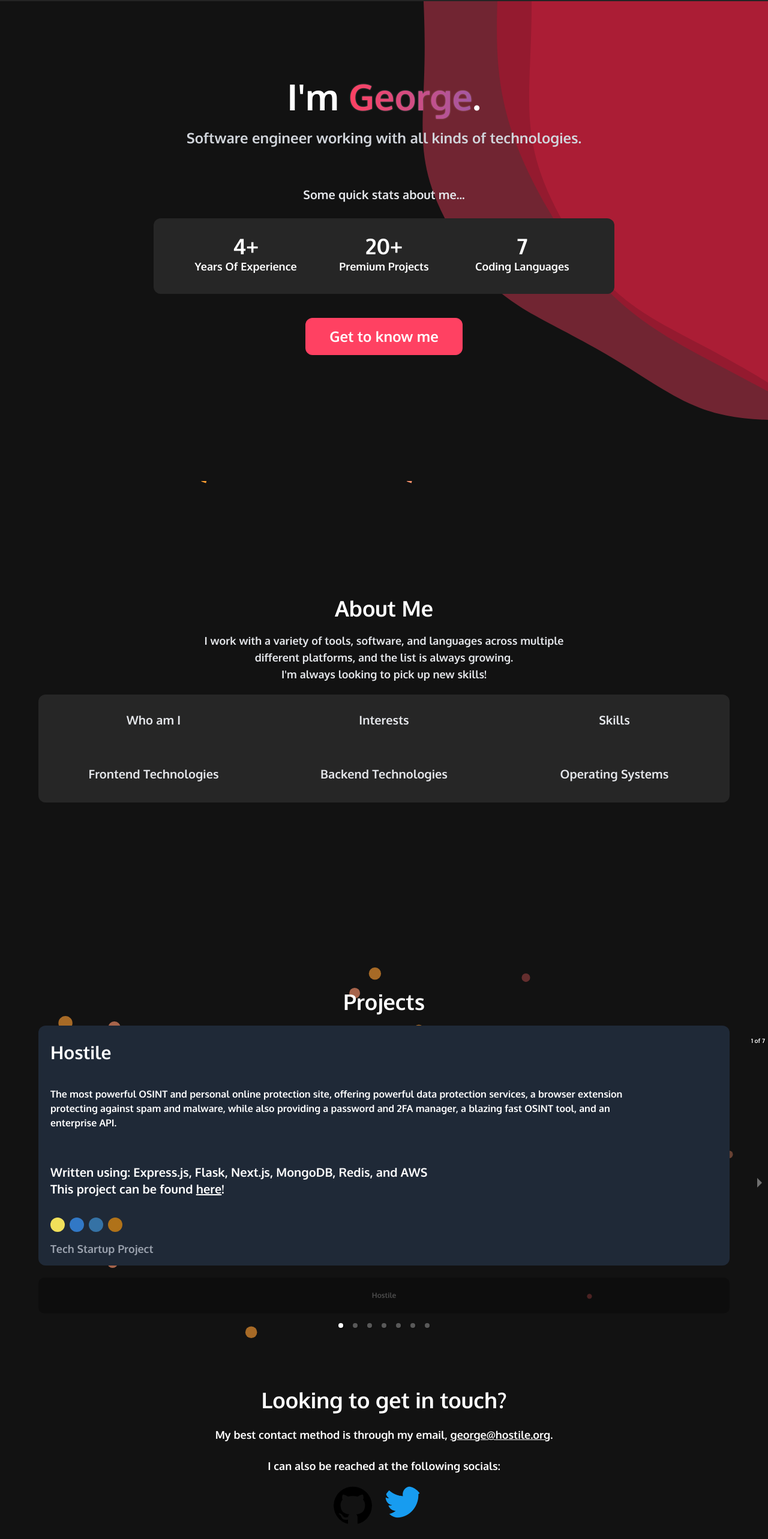
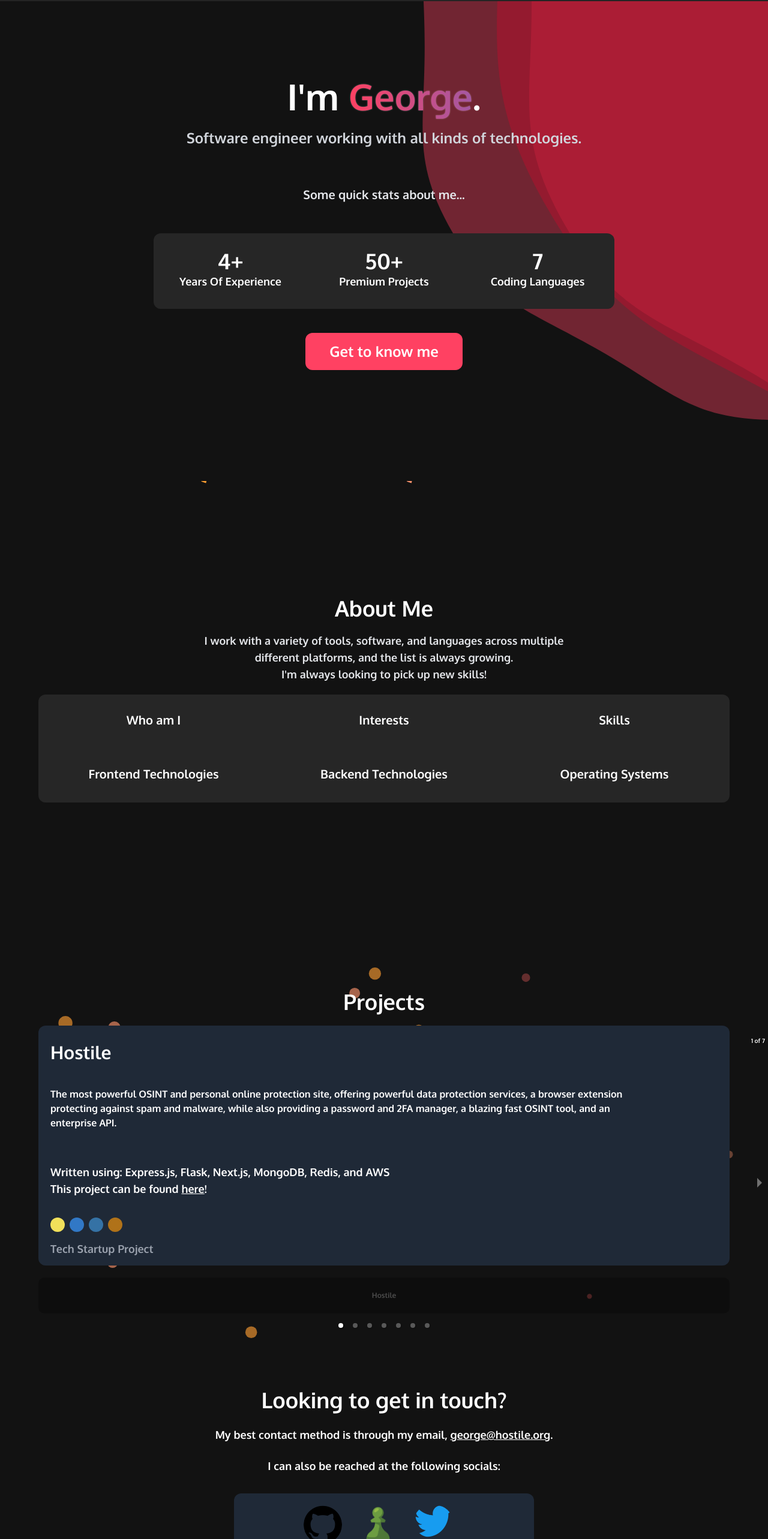
Before and after one commit to george/portfolio-site, a React (Create React App) app: page / in a window 1280 px wide. Shown: the part 84-2650 px from the top of the page at 60% size. Built offline with nearby package versions, Linux system fonts and the light colour scheme.

Commit message:
Redesigned logos, fixed typos

```diff
--- a/src/components/about/AboutMeSection.tsx
+++ b/src/components/about/AboutMeSection.tsx
@@ -24,13 +24,13 @@ export const AboutMeSection:React.FC<AboutMeProps> = (props: AboutMeProps) => {
 
     return (
         <motion.div animate={open ? 'open' : 'closed'} className='pt-2 pb-5'>
-            <button onClick={() => setOpen(!open)} className='items-center justify-between'>
+            <button onClick={() => setOpen(!open)} className='items-center justify-between text-white'>
                 <motion.div animate={open ? 'open' : 'closed'}>
-                    <span className={'text-center text-xl text-gray-200 font-medium'}>
+                    <span className={'text-center text-xl font-medium'}>
                         {props.title}
                     </span>
-                    <motion.div initial={false} animate={animationData} className='overflow-hidden text-gray-200'>
-                        <div className='text-lg text-gray-200 mx-3'>{props.contents}</div>
+                    <motion.div initial={false} animate={animationData} className='overflow-hidden'>
+                        <div className='text-lg mx-3'>{props.contents}</div>
                     </motion.div>
                 </motion.div>
             </button>
--- a/src/components/project/Project.tsx
+++ b/src/components/project/Project.tsx
@@ -28,7 +28,7 @@ export const Project: React.FC<ProjectProps> = (props: ProjectProps) => {
                     <div className='font-bold text-base h-[14vh] mr-[15%]'>
                         {props.description}
 
-                        <div className='hidden md:block mt-14 font-bold text-xl'>
+                        <div className='hidden md:block mt-14 font-bold text-lg'>
                             Written using: {props.tools}
 
                             <br/>
--- a/src/containers/about/AboutMe.tsx
+++ b/src/containers/about/AboutMe.tsx
@@ -4,7 +4,6 @@ import { useState } from 'react';
 import { AboutMeSection } from '../../components/about/AboutMeSection';
 import {SkillSet} from "../../components/skill/SkillSet";
 
-const listStyles = 'font-normal text-base list-disc list-inside';
 export const AboutMe:React.FC = () => {
     const [sections] = useState<React.ReactElement[]>([
         <AboutMeSection title='Who am I' contents={
@@ -64,7 +63,7 @@ export const AboutMe:React.FC = () => {
                     'TypeScript',
                     'Python',
                     'C++',
-                    'Laravel'
+                    'PHP'
                 ]}/>
                 <SkillSet name='Frameworks' skills={[
                     'Node.js / Express.js',
--- a/src/containers/contact/Contact.tsx
+++ b/src/containers/contact/Contact.tsx
@@ -13,6 +13,11 @@ const socialMediaPlatforms:SocialMediaPlatform[] = [
         name: 'GitHub',
         iconUrl: '/logos/github-logo.png',
         platformLink: 'https://github.com/george'
+    },
+    {
+        name: 'Chess',
+        iconUrl: '/logos/chess.png',
+        platformLink: 'https://chess.com/members/glove'
     },
     {
         name: 'Twitter / X',
@@ -39,12 +44,16 @@ export const Contact:React.FC = () => {
                         I can also be reached at the following socials:
                     </div>
 
-                    <div className='inline-flex'>
-                        { socialMediaPlatforms.map((platform) => {
-                            return <a href={platform.platformLink}>
-                                <img className='mt-5 rounded-full mx-auto mr-5' src={platform.iconUrl} alt={platform.name + ' Logo'} width={64}/>
-                            </a>
-                        })}
+                    <div className='mt-8 mx-[10%] lg:mx-[30%] bg-gray-800 rounded-xl'>
+                        <ul className='px-[4%] inline-flex flex-wrap flex-row gap-x-2 gap-y-2 mb-4'>
+                            { socialMediaPlatforms.map((platform) => {
+                                return <li>
+                                    <a href={platform.platformLink}>
+                                        <img className='mt-5 rounded-full mx-auto mr-5' src={platform.iconUrl} alt={platform.name + ' Logo'} width={64}/>
+                                    </a>
+                                </li>
+                            })}
+                        </ul>
                     </div>
                 </div>
             </div>
--- a/src/containers/hero/Hero.tsx
+++ b/src/containers/hero/Hero.tsx
@@ -20,10 +20,10 @@ export const Hero:React.FC = () => {
                 Some quick stats about me...
             </div>
 
-            <div className='bg-neutral-800 mx-[20%] mt-[2%] rounded-xl pb-8 pt-0.5'>
-                <div className='mx-[5%] md:grid md:grid-cols-3 lg:grid-cols-3'>
+            <div className='bg-neutral-800 mx-[10%] lg:mx-[20%] mt-[4%] rounded-xl pb-8 pt-0.5'>
+                <div className='md:grid md:grid-cols-3 lg:grid-cols-3'>
                     <Statistic info='4+' name='Years Of Experience'/>
-                    <Statistic info='20+' name='Premium Projects'/>
+                    <Statistic info='50+' name='Premium Projects'/>
                     <Statistic info='7' name='Coding Languages'/>
                 </div>
             </div>
```
Also changed, not shown: public/logos/chess.png (added).
